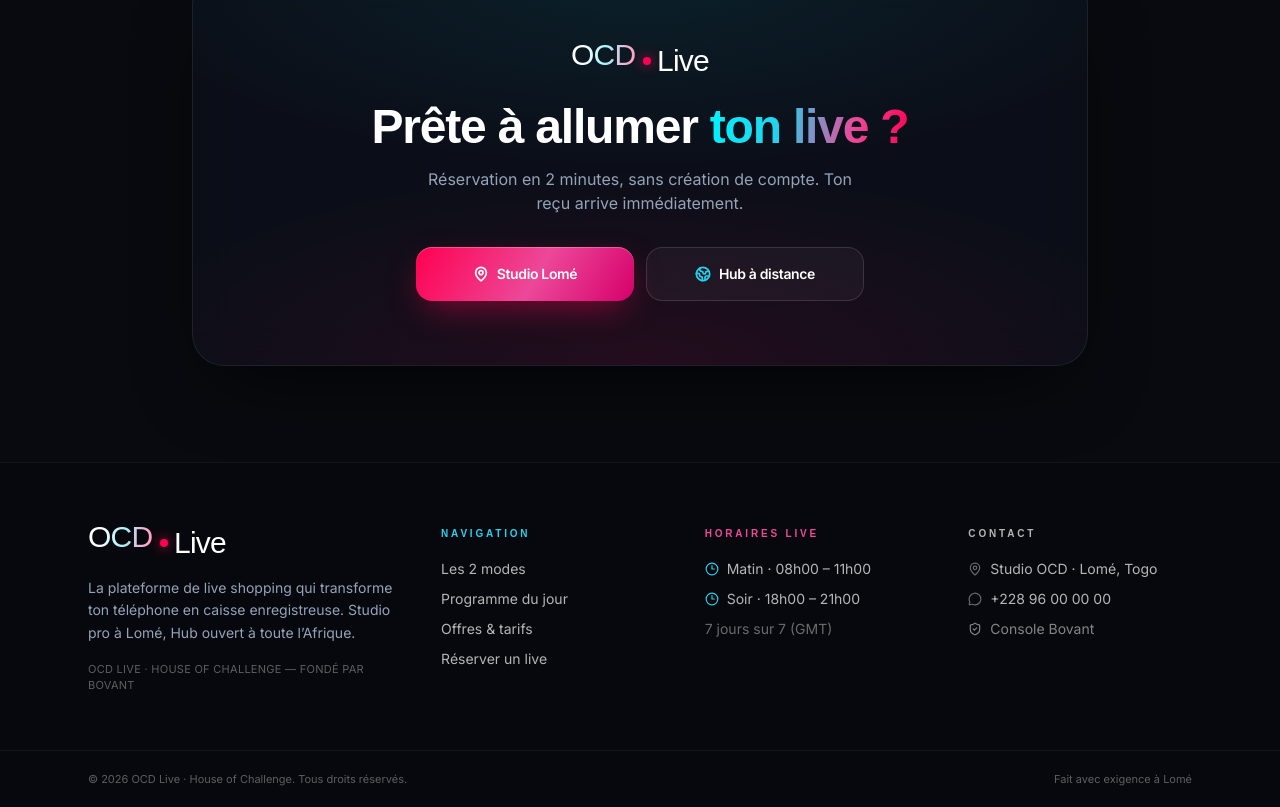
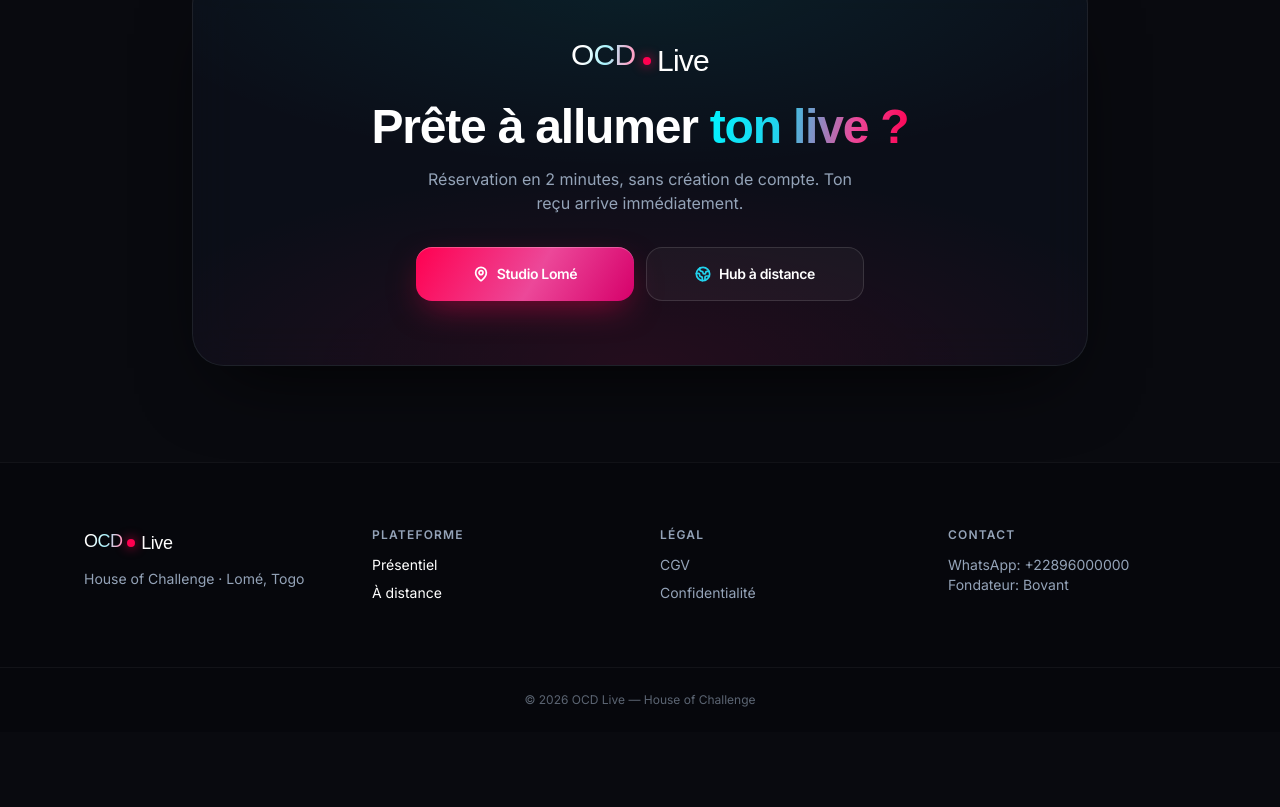
Before and after one commit to tchindagabriel59-arch/ocd-live, a Next.js app: page / in a window 1280 px wide. Shown: the part 5185-5992 px from the top of the page. After the commit the page ends 5917 px from the top, so only its background shows below. Built offline with nearby package versions, Linux system fonts and the light colour scheme; a web font is replaced by a local one.

Commit message:
Update site-footer.tsx
A

```diff
--- a/src/components/site-footer.tsx
+++ b/src/components/site-footer.tsx
@@ -1,84 +1,37 @@
 import Link from "next/link";
-import { MapPin, MessageCircle, ShieldCheck, Clock3 } from "lucide-react";
-import { Logo } from "./logo";
-import { BRAND, WINDOWS } from "@/lib/catalog";
+import Logo from "./logo";
+import { BRAND } from "@/lib/catalog";
 
 export function SiteFooter() {
   return (
-    <footer className="border-t border-white/5 bg-ink/60">
-      <div className="mx-auto grid max-w-6xl gap-10 px-4 py-14 sm:px-6 md:grid-cols-[1.4fr_1fr_1fr_1fr]">
+    <footer className="border-t border-white/5 bg-ink">
+      <div className="mx-auto grid max-w-6xl gap-10 px-5 py-16 sm:grid-cols-4">
         <div>
-          <Logo size="lg" />
-          <p className="text-mist mt-4 max-w-xs text-sm leading-relaxed">
-            La plateforme de live shopping qui transforme ton téléphone en
-            caisse enregistreuse. Studio pro à Lomé, Hub ouvert à toute
-            l&rsquo;Afrique.
-          </p>
-          <p className="mt-4 text-[11px] tracking-wide text-white/35 uppercase">
-            {BRAND.name} · {BRAND.company} — fondé par {BRAND.founder}
-          </p>
+          <Logo size="sm" />
+          <p className="mt-3 text-sm text-mist">{BRAND.company} · {BRAND.studioCity}</p>
         </div>
-
         <div>
-          <h4 className="eyebrow text-neon">Navigation</h4>
-          <ul className="mt-4 space-y-2.5 text-sm text-white/70">
-            <li><a href="/#modes" className="transition hover:text-white">Les 2 modes</a></li>
-            <li><a href="/#programme" className="transition hover:text-white">Programme du jour</a></li>
-            <li><a href="/#offres" className="transition hover:text-white">Offres &amp; tarifs</a></li>
-            <li><Link href="/reserver" className="transition hover:text-white">Réserver un live</Link></li>
+          <h4 className="mb-3 text-xs font-semibold uppercase tracking-widest text-mist">Plateforme</h4>
+          <ul className="space-y-2 text-sm">
+            <li><Link href="/reserver?mode=presentiel" className="hover:text-neon transition-colors">Présentiel</Link></li>
+            <li><Link href="/reserver?mode=distance" className="hover:text-neon transition-colors">À distance</Link></li>
           </ul>
         </div>
-
         <div>
-          <h4 className="eyebrow text-mag">Horaires live</h4>
-          <ul className="mt-4 space-y-2.5 text-sm text-white/70">
-            {WINDOWS.map((w) => (
-              <li key={w.id} className="flex items-center gap-2">
-                <Clock3 className="text-neon size-3.5" />
-                {w.label} · {w.range}
-              </li>
-            ))}
-            <li className="text-white/40">7 jours sur 7 (GMT)</li>
-          </ul>
+          <h4 className="mb-3 text-xs font-semibold uppercase tracking-widest text-mist">Légal</h4>
+          <ul className="space-y-2 text-sm text-mist"><li>CGV</li><li>Confidentialité</li></ul>
         </div>
-
         <div>
-          <h4 className="eyebrow text-white/70">Contact</h4>
-          <ul className="mt-4 space-y-2.5 text-sm text-white/70">
-            <li className="flex items-center gap-2">
-              <MapPin className="size-3.5 text-white/40" />
-              Studio OCD · {BRAND.studioCity}
-            </li>
-            <li>
-              <a
-                href={`https://wa.me/${BRAND.whatsappNumber}`}
-                target="_blank"
-                rel="noreferrer"
-                className="hover:text-neon flex items-center gap-2 transition"
-              >
-                <MessageCircle className="size-3.5 text-white/40" />
-                {BRAND.whatsappDisplay}
-              </a>
-            </li>
-            <li>
-              <Link
-                href="/admin"
-                className="hover:text-mag flex items-center gap-2 text-white/50 transition"
-              >
-                <ShieldCheck className="size-3.5" />
-                Console {BRAND.founder}
-              </Link>
-            </li>
-          </ul>
+          <h4 className="mb-3 text-xs font-semibold uppercase tracking-widest text-mist">Contact</h4>
+          <p className="text-sm text-mist">WhatsApp: +{BRAND.whatsappNumber}</p>
+          <p className="text-sm text-mist">Fondateur: {BRAND.founder}</p>
         </div>
       </div>
-
-      <div className="border-t border-white/5">
-        <div className="mx-auto flex max-w-6xl flex-wrap items-center justify-between gap-2 px-4 py-5 text-[11px] text-white/35 sm:px-6">
-          <span>© 2026 {BRAND.name} · {BRAND.company}. Tous droits réservés.</span>
-          <span>Fait avec exigence à Lomé</span>
-        </div>
+      <div className="border-t border-white/5 py-6 text-center text-xs text-mist/60">
+        © {new Date().getFullYear()} {BRAND.name} — {BRAND.company}
       </div>
     </footer>
   );
 }
+
+export default SiteFooter;
```
